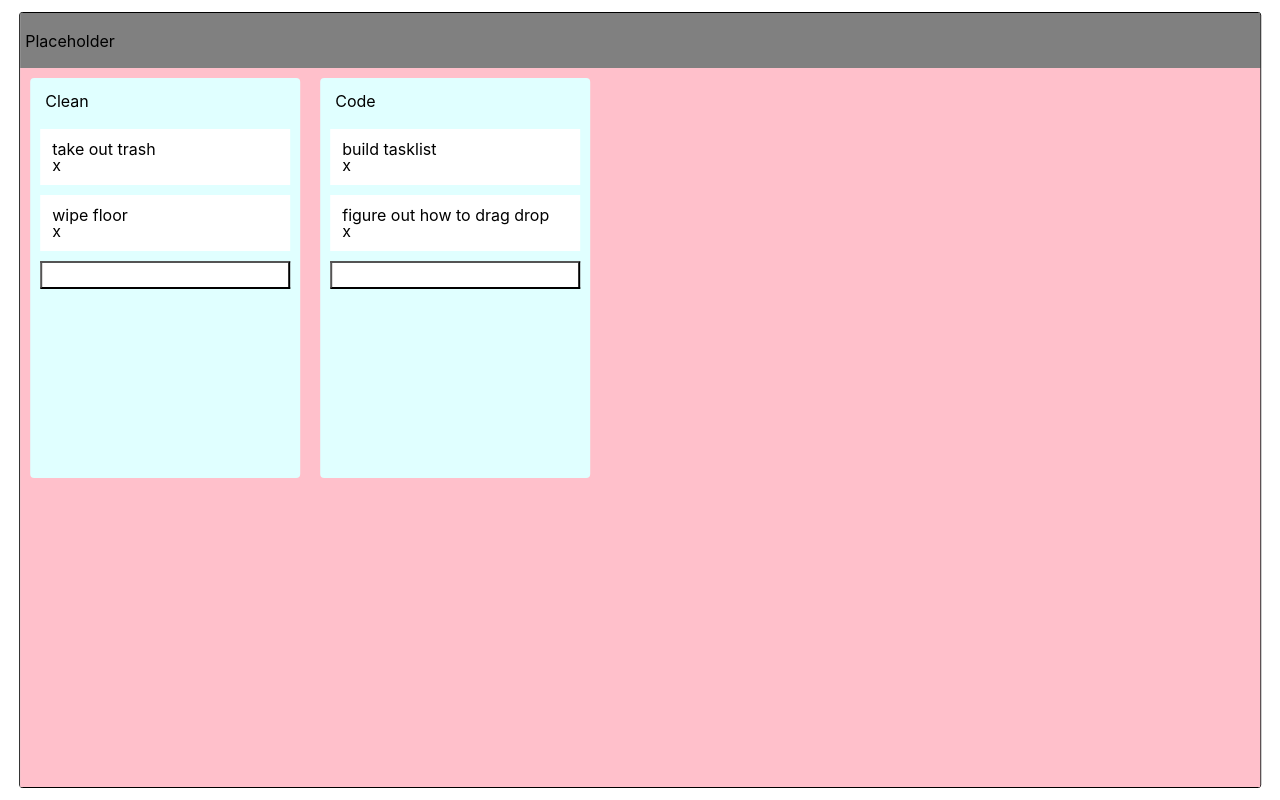
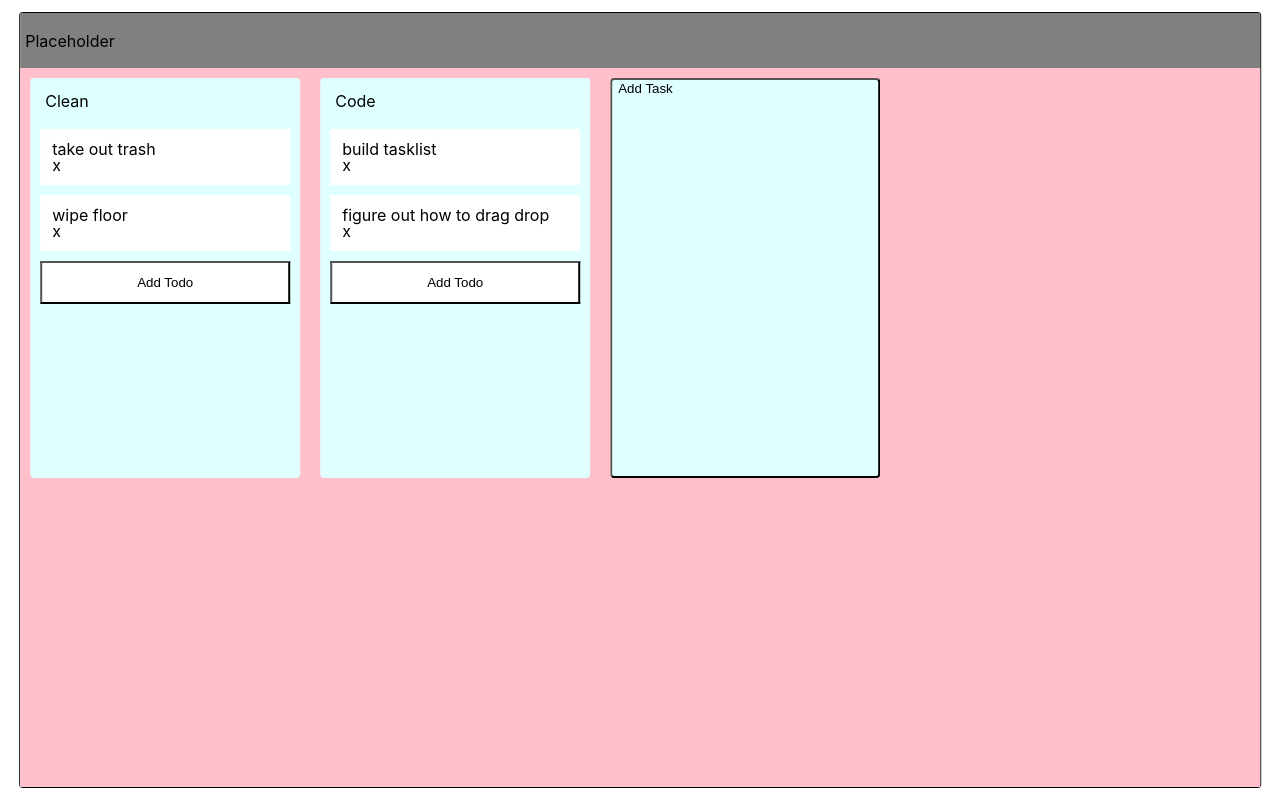
Before and after one commit to itshui3/theMightyListOfStuffs, a React (Create React App) app: page / in a window 1280 px wide. Built offline with nearby package versions, Linux system fonts and the light colour scheme.

Commit message:
builds taskInput compo

```diff
--- a/src/components/Board/Board.js
+++ b/src/components/Board/Board.js
@@ -5,11 +5,18 @@ import { useState } from 'react'
 import { dummyList } from './assets/dummyList.js'
 
 import Task from './components/Task.js'
+import TaskInput from './components/Taskinput.js'
 
 function Board() {
 
     const [boardTitle, setBoardTitle] = useState(null)
     const [taskList, setTaskList] = useState(dummyList)
+
+    const [addingTask, setAddingTask] = useState(false)
+
+    const toggleAddingTask = () => {
+        setAddingTask(addingTask => !addingTask)
+    }
 
     const addTodo = (taskID) => (todo) => {
         // find task, then append a todo to it
@@ -87,6 +94,18 @@ return (
         :
         null
     }
+
+    {
+        addingTask
+        ?
+        <TaskInput />
+        :
+        <button
+        className='task_card startAddingTaskBtn'
+        onClick={toggleAddingTask}
+        >Add Task</button>
+    }
+
     </div>
 
 </div>
--- a/src/components/Board/components/Task.js
+++ b/src/components/Board/components/Task.js
@@ -65,10 +65,9 @@ return (
     />
     :
     <button
-    className='todo_card'
-    placeholder='Add Todo'
+    className='todo_card startAddingTodoBtn'
     onClick={toggleAddingTodo}
-    />
+    >Add Todo</button>
     }
 
 </div>
--- /dev/null
+++ b/src/components/Board/components/TaskInput.js
@@ -0,0 +1,15 @@
+import React from 'react'
+
+function TaskInput() {
+return (
+<>
+
+<input className='taskInput_cont'
+
+/>
+
+</>
+)
+}
+
+export default TaskInput
```
Also changed, not shown: 1 other file (tests, documents, lock files or other folders).
